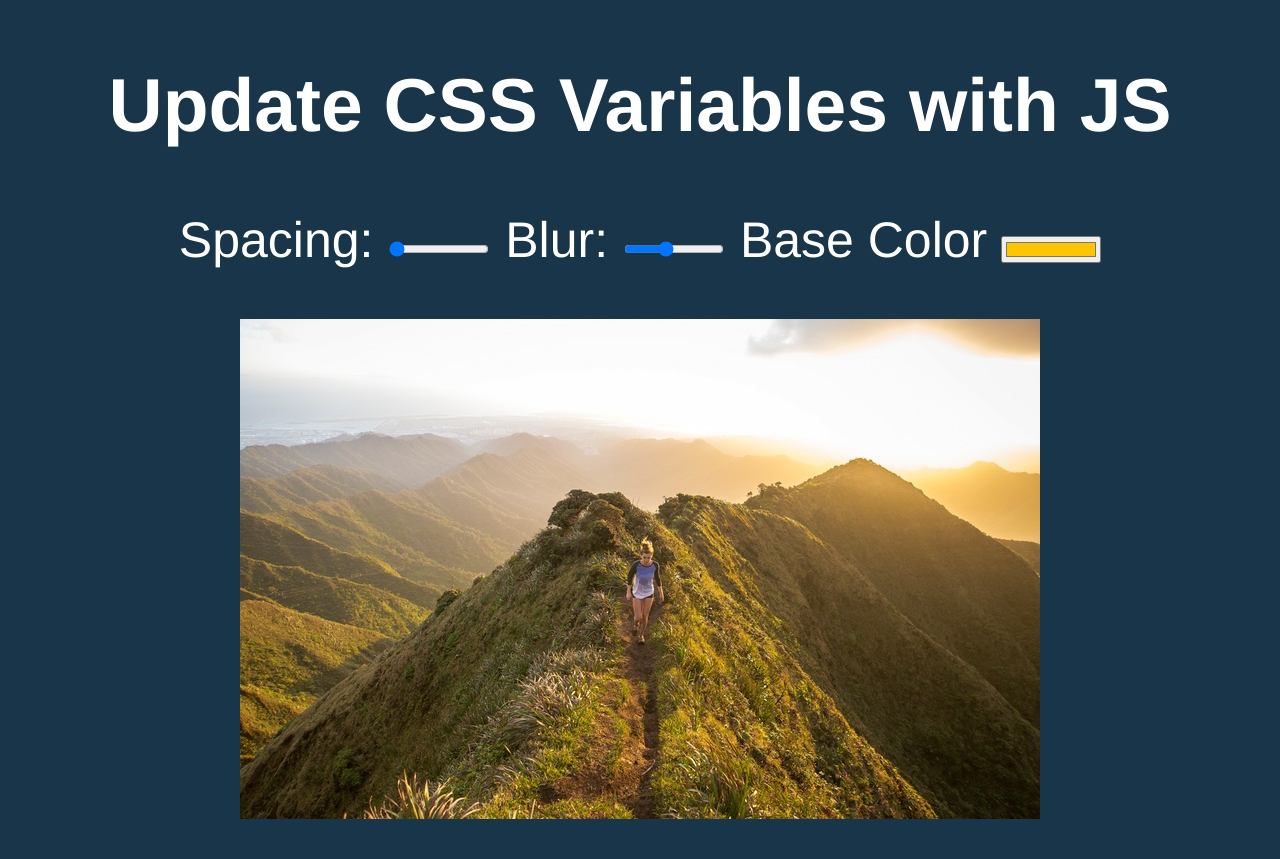
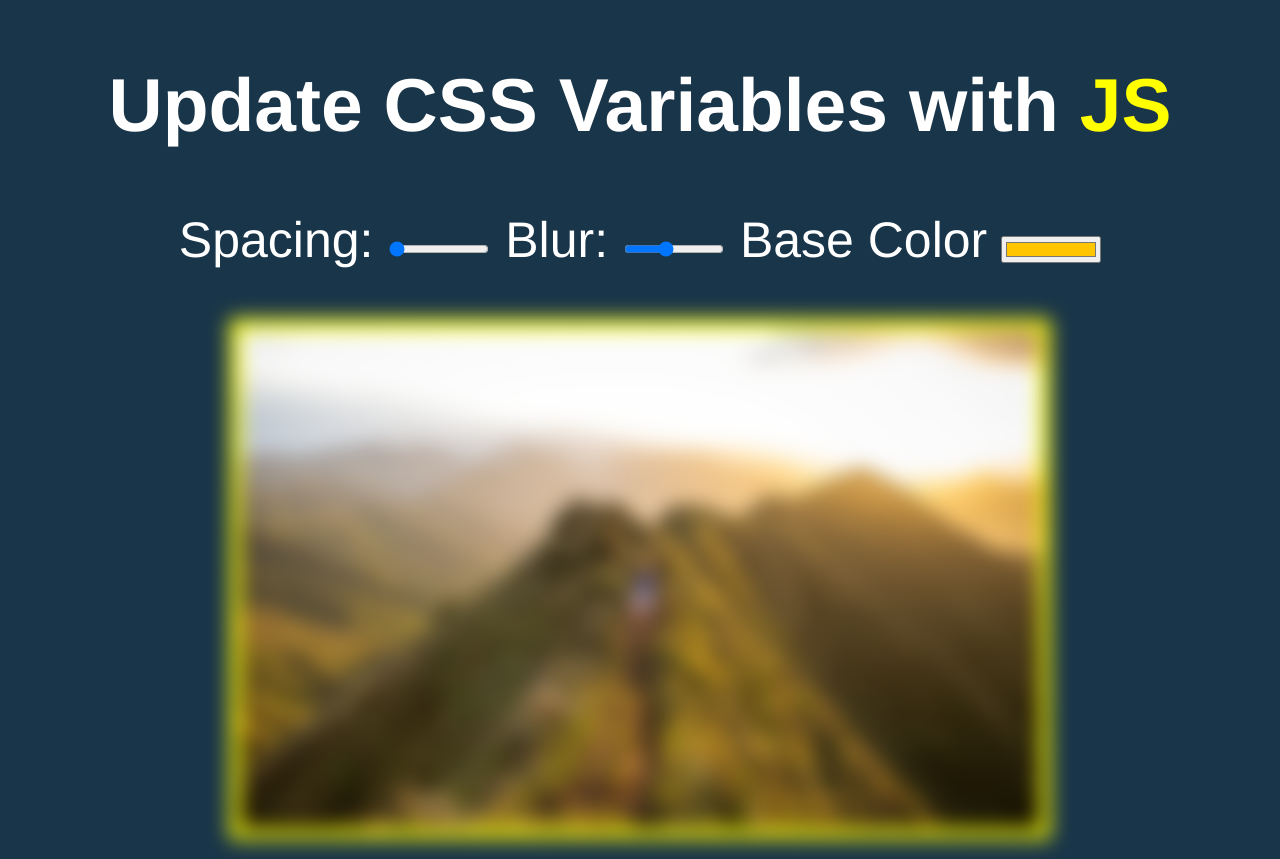
Before and after one commit to LevytsRoman/javascript30, a plain HTML site: page 3_css_variables/index.html in a window 1280 px wide. Drawn offline with Linux system fonts and the light colour scheme.

Commit message:
build the event listeners to change css variables

```diff
--- a/3_css_variables/assets/css/styles.css
+++ b/3_css_variables/assets/css/styles.css
@@ -1,3 +1,9 @@
+:root {
+  --color: yellow;
+  --spacing: 10;
+  --blur: 10;
+}
+
 body {
   text-align: center;
 }
@@ -10,6 +16,7 @@ body {
   font-size: 50px;
 }
 
+
 .controls {
   margin-bottom: 50px;
 }
@@ -17,3 +24,13 @@ body {
 input {
   width:100px;
 }
+
+img {
+  padding: calc(var(--spacing)*1px);
+  background-color: var(--color);
+  filter: blur(calc(var(--blur)*1px));
+}
+
+.hl {
+  color: var(--color);
+}
--- a/3_css_variables/assets/js/script.js
+++ b/3_css_variables/assets/js/script.js
@@ -1,3 +1,10 @@
 window.onload = function(){
+  var inputs = document.querySelectorAll('input');
 
+  inputs.forEach(el => el.onchange = inputHandler);
+
+  function inputHandler(){
+    console.log(this.value);
+    document.documentElement.style.setProperty('--' + this.id,this.value);
+  }
 }
```
